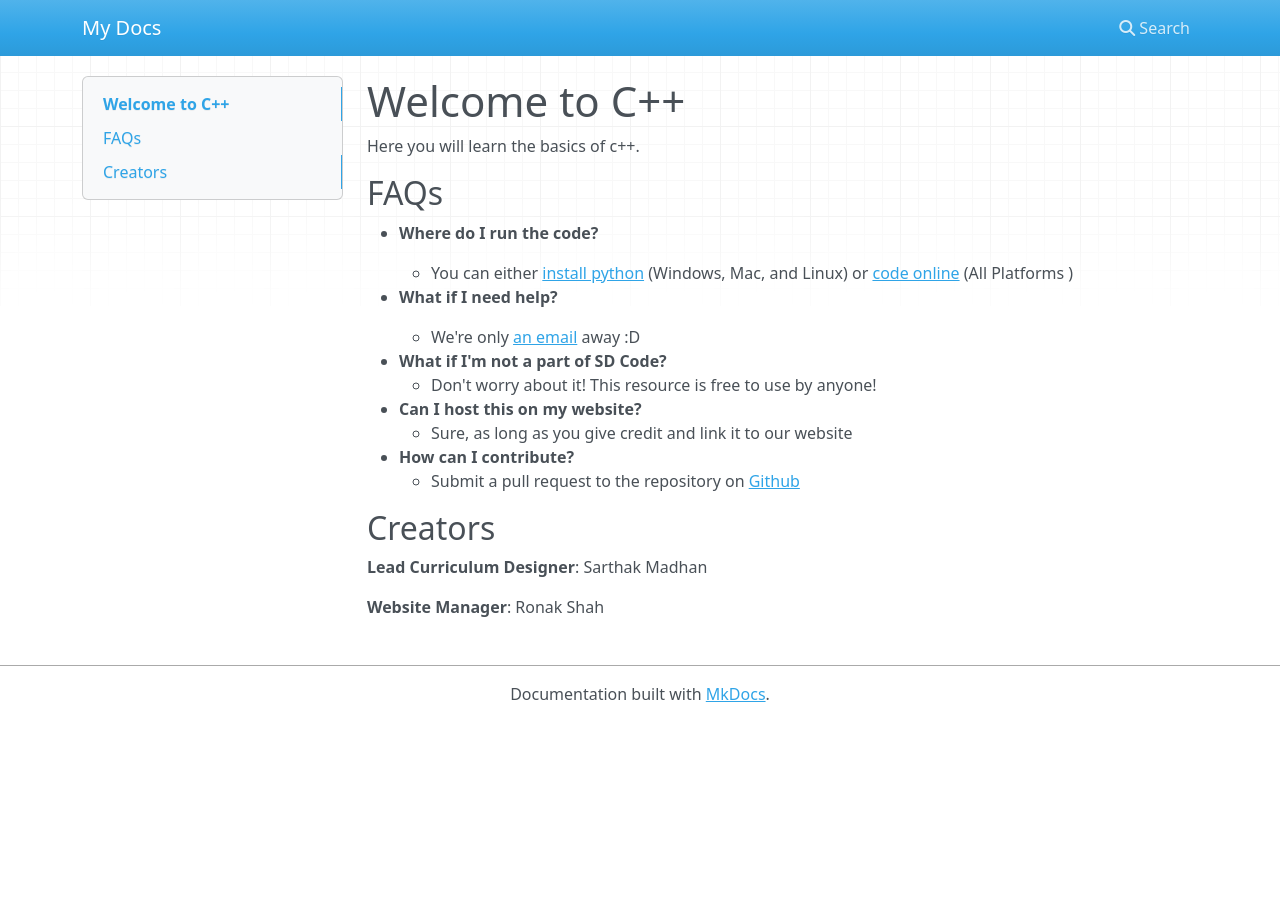
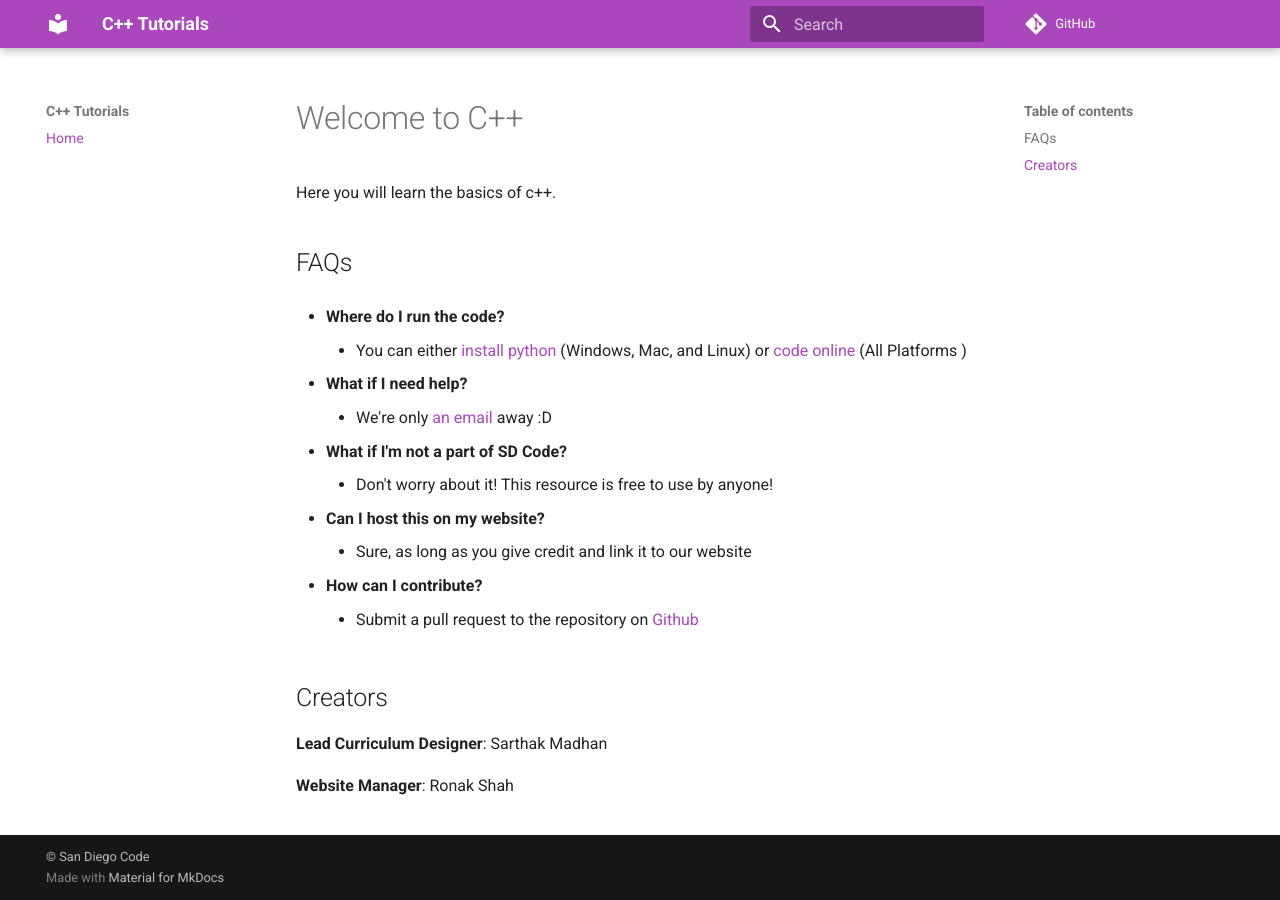
Before and after one commit to SanDiegoCode/cplusplus, an MkDocs documentation site: the page built from docs/index.md, in a window 1280 px wide. Built offline with MkDocs 1.6.1 and Material for MkDocs 9.7.7, drawn with Linux system fonts in a browser that asks for light colours; nearby versions of some CDN libraries; comment, search, counter and statistics services are not loaded; old or Windows-style settings are respelled for this version of MkDocs.

```diff
--- a/mkdocs.yml
+++ b/mkdocs.yml
@@ -1 +1,43 @@
-site_name: My Docs
+
+# Project information
+site_name: 'C++ Tutorials'
+site_description: 'A tutorial to c++'
+site_author: 'San Diego Code'
+site_url: 'https://sdcoding.com/c++'
+
+pages:
+- Home: index.md
+#- PAGE NAME:  file.md
+
+# Repository
+repo_name: 'GitHub'
+repo_url: 'https://github.com/sandiegocode/c++'
+
+# Copyright
+copyright: © San Diego Code
+
+# Documentation and theme
+theme: 'material'
+
+# Options
+extra:
+  palette:
+    primary: 'purple'
+    accent: 'light blue'
+  font:
+    text: 'Roboto'
+    code: 'Roboto Mono'
+  i18n:
+    prev: 'Previous'
+    next: 'Next'
+  author:
+    github: 'sandiegocode'
+
+
+# Extensions
+markdown_extensions:
+  - admonition
+
+#Compiler Code
+extra_css: [compiler.css]
+extra_javascript: [compiler.js]
```
